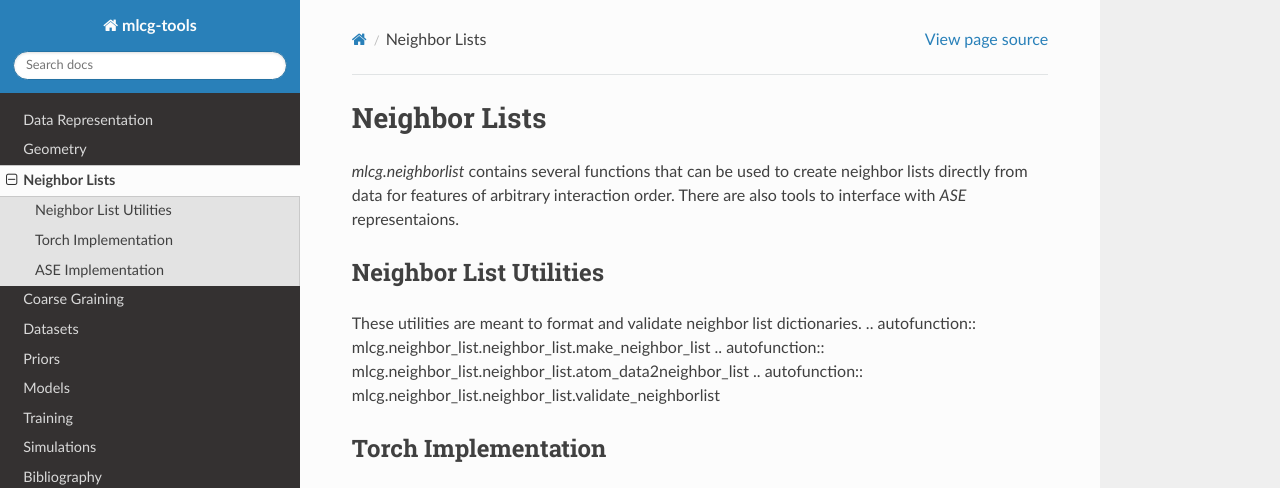
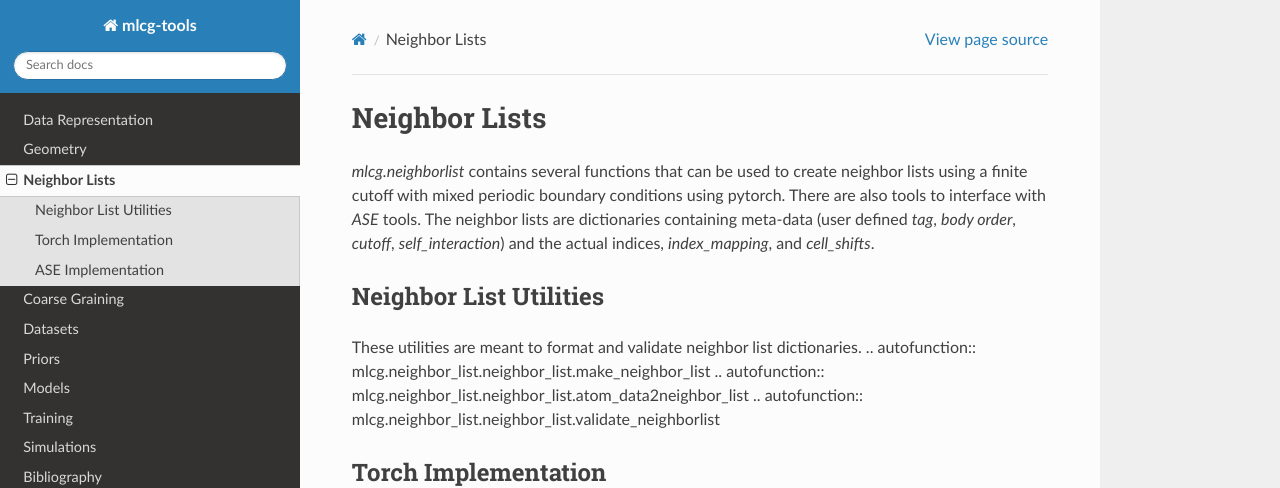
Before and after one commit to danielpastor97/mlcg, a Sphinx documentation site: the page built from docs/source/neighbor_list.rst, in a window 1280 px wide and 1353 px high. Shown: the top 488 px of the window. Built offline with Sphinx 7.4.7 and the Read the Docs theme 2.0.0, drawn with Linux system fonts in a browser that asks for light colours; pages that are not in the unit, such as notebooks, are missing from menus; grey boxes are pictures that could not be loaded.

Commit message:
nls doc update 2
Co-authored-by: felixmusil <felix.musil@epfl.ch>

```diff
--- a/docs/source/neighbor_list.rst
+++ b/docs/source/neighbor_list.rst
@@ -1,7 +1,8 @@
 Neighbor Lists
 ==============
 
-`mlcg.neighborlist` contains several functions that can be used to create neighbor lists directly from data for features of arbitrary interaction order. There are also tools to interface with `ASE` representaions.
+`mlcg.neighborlist` contains several functions that can be used to create neighbor lists using a finite cutoff with mixed periodic boundary conditions using pytorch. There are also tools to interface with `ASE` tools.
+The neighbor lists are dictionaries containing meta-data (user defined `tag`, `body order`, `cutoff`, `self_interaction`) and the actual indices, `index_mapping`, and `cell_shifts`.
 
 Neighbor List Utilities
 -----------------------
```
